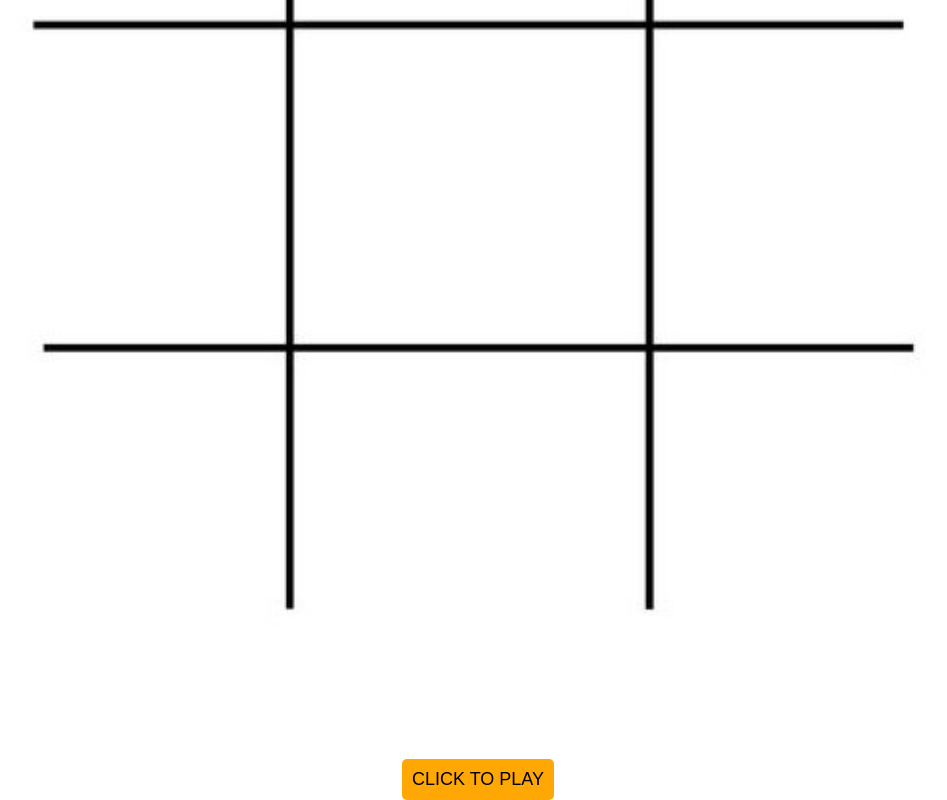
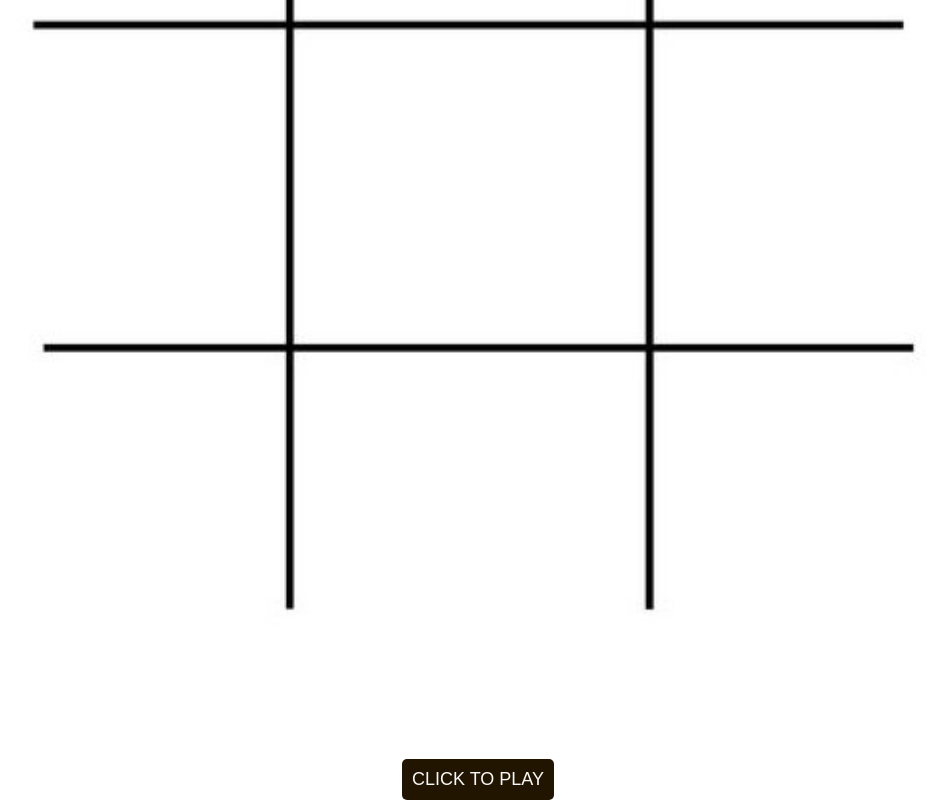
Before and after one commit to mohawwal/tic-tac-toe, a React (Vite) app: page / in a window 1280 px wide. Shown: the part 430-1230 px from the top of the page, without its empty margins (162-1109 px from the left). Built offline with nearby package versions, Linux system fonts and the light colour scheme.

Commit message:
added style

```diff
--- a/src/index.css
+++ b/src/index.css
@@ -148,7 +148,7 @@ ol li:not(:first-child) {
   align-items: center;
   justify-content: space-around;
   flex-direction: column;
-  height: 100%;
+  height: 100vh;
 }
 
 img {
@@ -156,8 +156,8 @@ img {
 }
 
 button {
-  color: black;
-  background-color: rgb(255, 167, 4);
+  color: rgb(247, 247, 247);
+  background-color: rgb(33, 21, 0);
   border: none;
   padding: 10px;
   border-radius: 5px;
```
